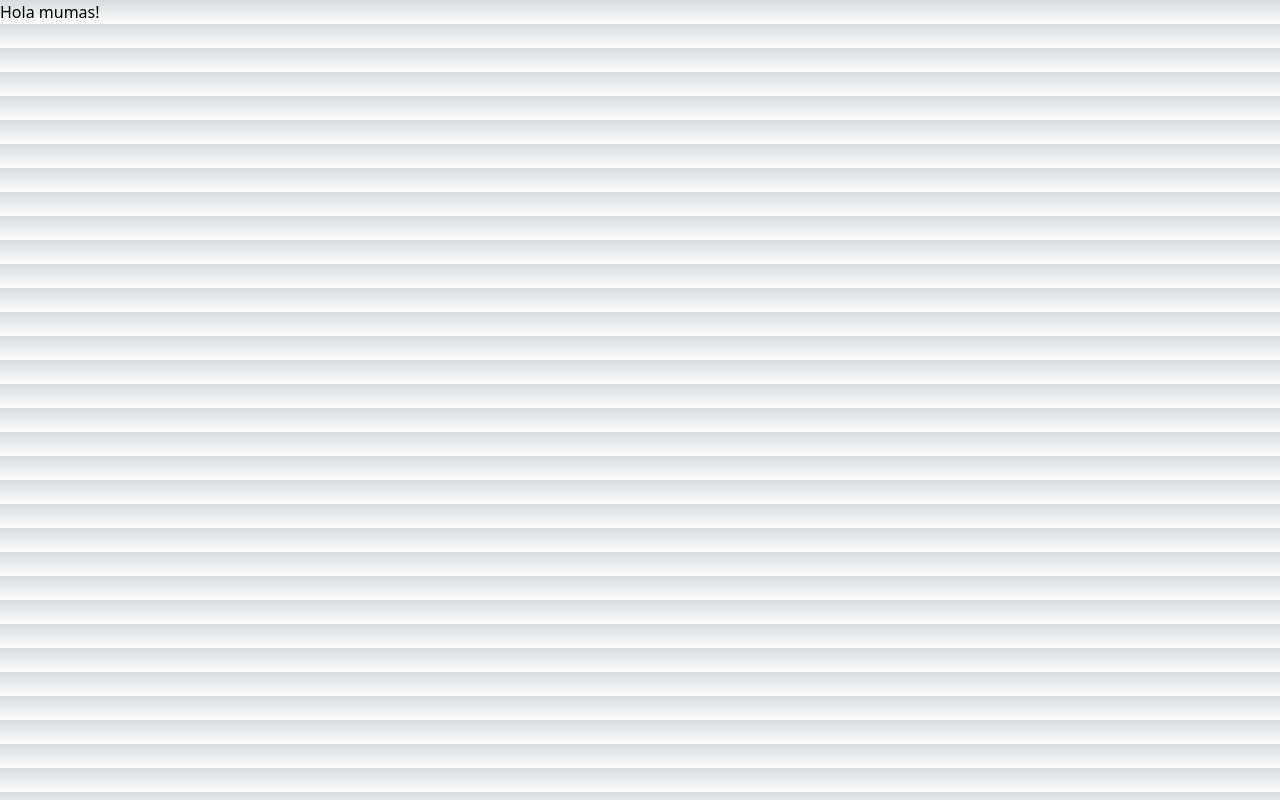
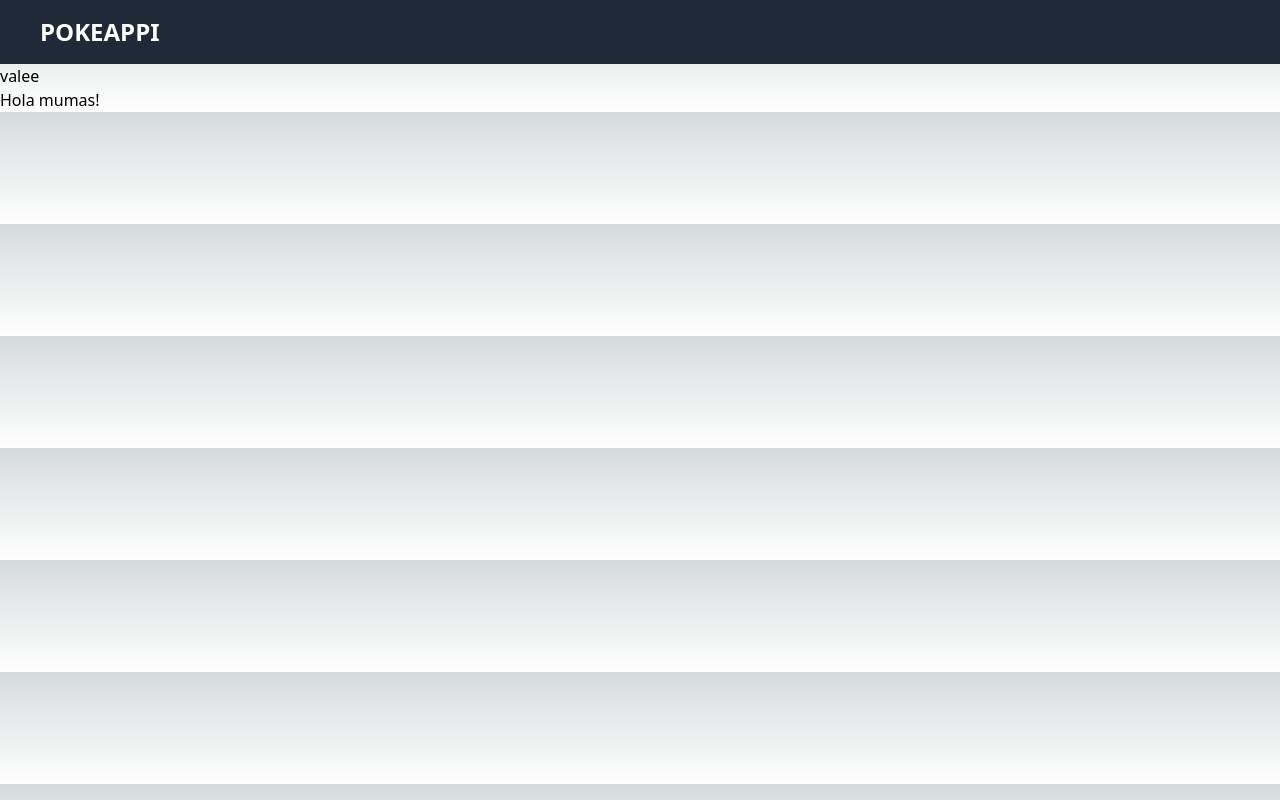
Before and after one commit to ArmandLord/02-pokemon-next, a Next.js app: page / in a window 1280 px wide. Built offline with nearby package versions, Linux system fonts and the light colour scheme.

Commit message:
imp: add navbar component

```diff
--- a/next.config.js
+++ b/next.config.js
@@ -1,6 +1,10 @@
 /** @type {import('next').NextConfig} */
 const nextConfig = {
   reactStrictMode: true,
-}
+  images: {
+    // para acceder a cualquier imagen de la api pokemon
+    domains: ["raw.githubusercontent.com"],
+  },
+};
 
-module.exports = nextConfig
+module.exports = nextConfig;
--- /dev/null
+++ b/src/components/Navbar.tsx
@@ -0,0 +1,12 @@
+import Link from "next/link";
+
+export const Navbar = () => {
+  return (
+    <div className="flex flex-row justify-between items-center w-full h-16 bg-gray-800 text-white px-10">
+      <div className="flex flex-row items-center">
+        <h1 className="text-2xl font-bold">POKEAPPI</h1>
+      </div>
+      <div className="flex flex-row items-center">{}</div>
+    </div>
+  );
+};
--- a/src/components/layouts/Layout.tsx
+++ b/src/components/layouts/Layout.tsx
@@ -1,15 +1,21 @@
-import { FC, PropsWithChildren } from "react";
+import { PropsWithChildren } from "react";
 import Head from "next/head";
+import { Navbar } from "../Navbar";
 
-export const Layout: FC<PropsWithChildren> = ({ children }) => {
+interface Props {
+  title?: string;
+}
+
+export const Layout = ({ children, title }: PropsWithChildren<Props>) => {
   return (
     <>
       <Head>
-        <title>Pokemon App</title>
+        <title>{title || "POKEAPPI"}</title>
         <meta name="description" content="Pokemon App" />
         <meta name="author" content="armandev" />
       </Head>
-
+      <Navbar />
+      <h1>valee</h1>
       <main>{children}</main>
     </>
   );
--- a/src/pages/_app.tsx
+++ b/src/pages/_app.tsx
@@ -13,5 +13,5 @@ type AppPropsWithLayout = AppProps & {
 
 export default function App({ Component, pageProps }: AppPropsWithLayout) {
   const getLayout = Component.getLayout ?? ((page) => page);
-  return <Component {...pageProps} />;
+  return getLayout(<Component {...pageProps} />);
 }
--- a/src/pages/index.tsx
+++ b/src/pages/index.tsx
@@ -10,5 +10,5 @@ export default function Home() {
 }
 
 Home.getLayout = function getLayout(page: ReactElement) {
-  return <Layout>{page}</Layout>;
+  return <Layout title="Pokemon App">{page}</Layout>;
 };
```
